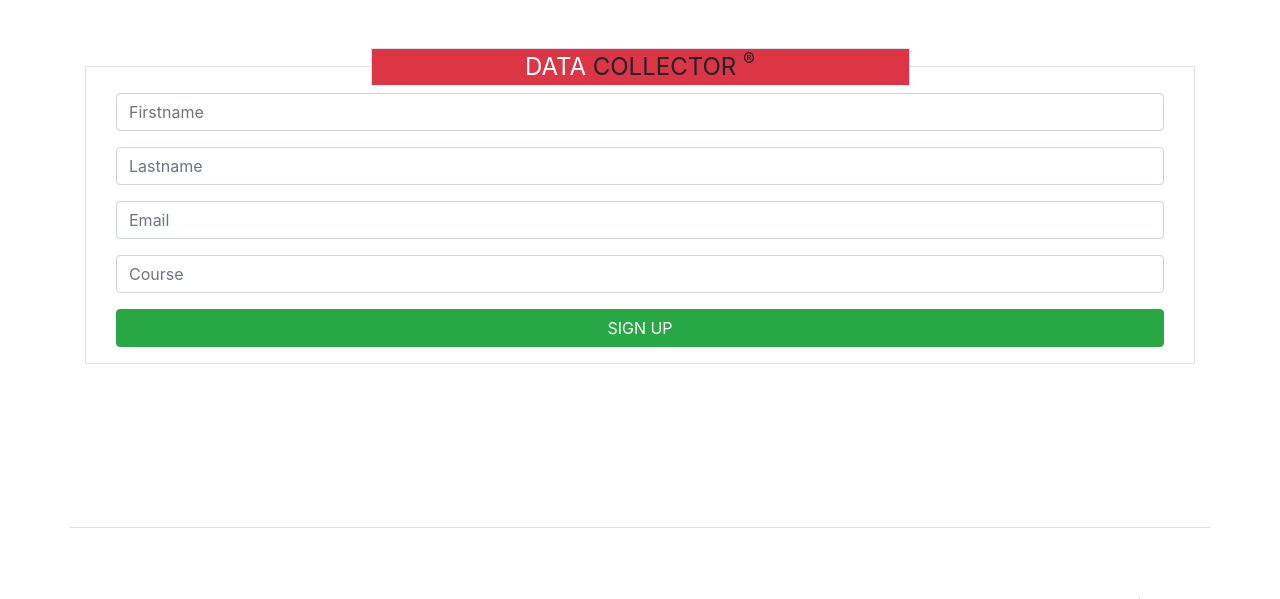
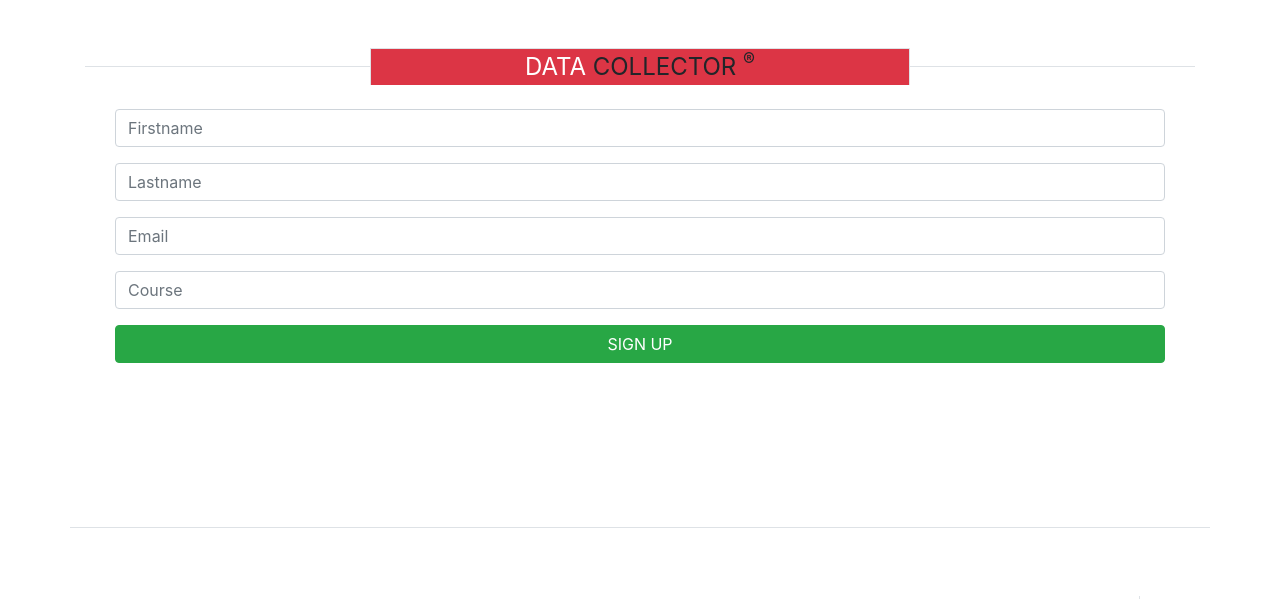
Before and after one commit to blackhammer2000/data-collector, a PHP site: page /pages/signup.php in a window 1280 px wide. Shown: the part 104-703 px from the top of the page. Run offline with PHP 8.4, Linux system fonts and the light colour scheme.

Commit message:
made some changes...

```diff
--- a/pages/signup.php
+++ b/pages/signup.php
@@ -24,8 +24,8 @@
     </header>
 
     <section class="border-bottom  pb-3 container section hero-section mt-5 d-flex flex-column justify-content-between align-items-between text-center">
-    <fieldset class="container border border-top">
-      <legend  class="text-center bg-danger w-50 border-top border-left border-right"><span class="text-white">DATA</span> COLLECTOR <sup>&reg;</sup></legend>
+    <fieldset class="container border-top">
+      <legend  class="text-center bg-danger w-50 border-top border-left border-right mb-4"><span class="text-white">DATA</span> COLLECTOR <sup>&reg;</sup></legend>
     <form action="" method="POST" class="form container ">
       <div class="form-group">
         <input type="text" class="form-control" placeholder="Firstname" />
```
